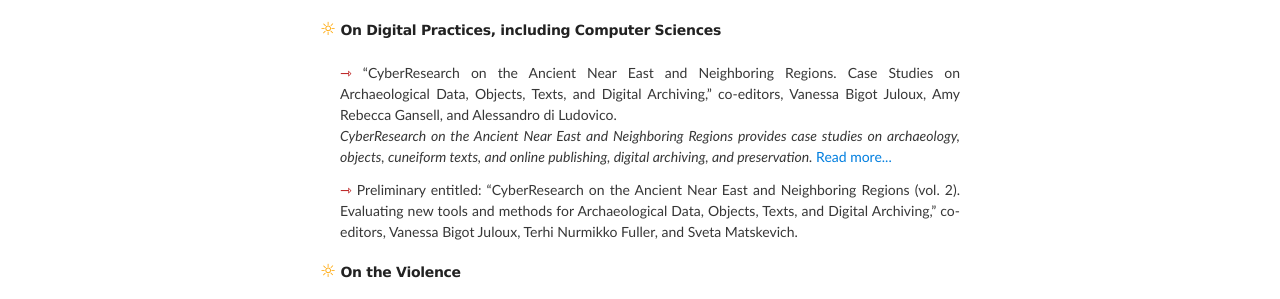
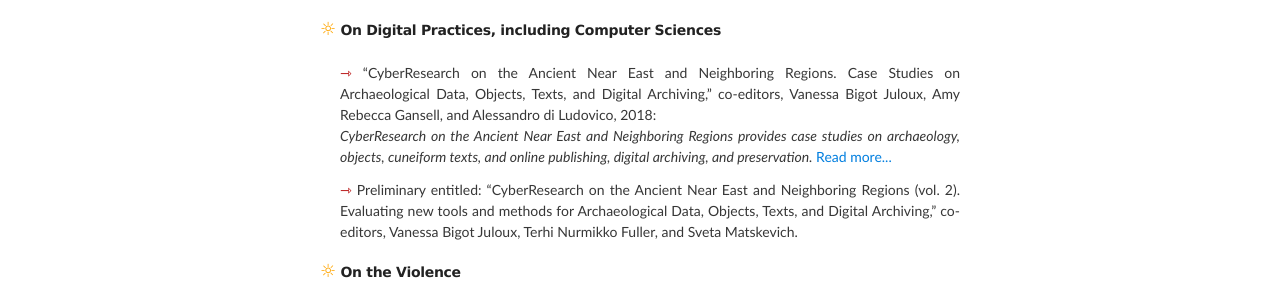
Before and after one commit to vbigot-juloux/ane-research-humanities, a Jekyll site: the page built from index.md, in a window 1280 px wide. Shown: the part 229-528 px from the top of the page. Built offline with Jekyll 4.4.1, drawn with Linux system fonts in a browser that asks for light colours; the repository's description, which GitHub fills in, is left out.

Commit message:
Update index.md

```diff
--- a/index.md
+++ b/index.md
@@ -7,7 +7,7 @@ title: home
 
 <h2> <span style="color:orange; font-size: 18px">&#9788;</span> On Digital Practices, including Computer Sciences</h2>
 <ul style="list-style-type: none;">
-       <li style="text-align: justify; text-justify: inter-word;"><span style="color:#b30000; font-size: 14px">&#8702;</span> “CyberResearch on the Ancient Near East and Neighboring Regions. Case Studies on Archaeological Data, Objects, Texts, and Digital Archiving,” co-editors, Vanessa Bigot Juloux, Amy Rebecca Gansell, and Alessandro di Ludovico.<br/>
+       <li style="text-align: justify; text-justify: inter-word;"><span style="color:#b30000; font-size: 14px">&#8702;</span> “CyberResearch on the Ancient Near East and Neighboring Regions. Case Studies on Archaeological Data, Objects, Texts, and Digital Archiving,” co-editors, Vanessa Bigot Juloux, Amy Rebecca Gansell, and Alessandro di Ludovico, 2018:<br/>
        <em>CyberResearch on the Ancient Near East and Neighboring Regions provides case studies on archaeology, objects, cuneiform texts, and online publishing, digital archiving, and preservation.</em> <a href="">Read more...</a>
        </li>
 
```
